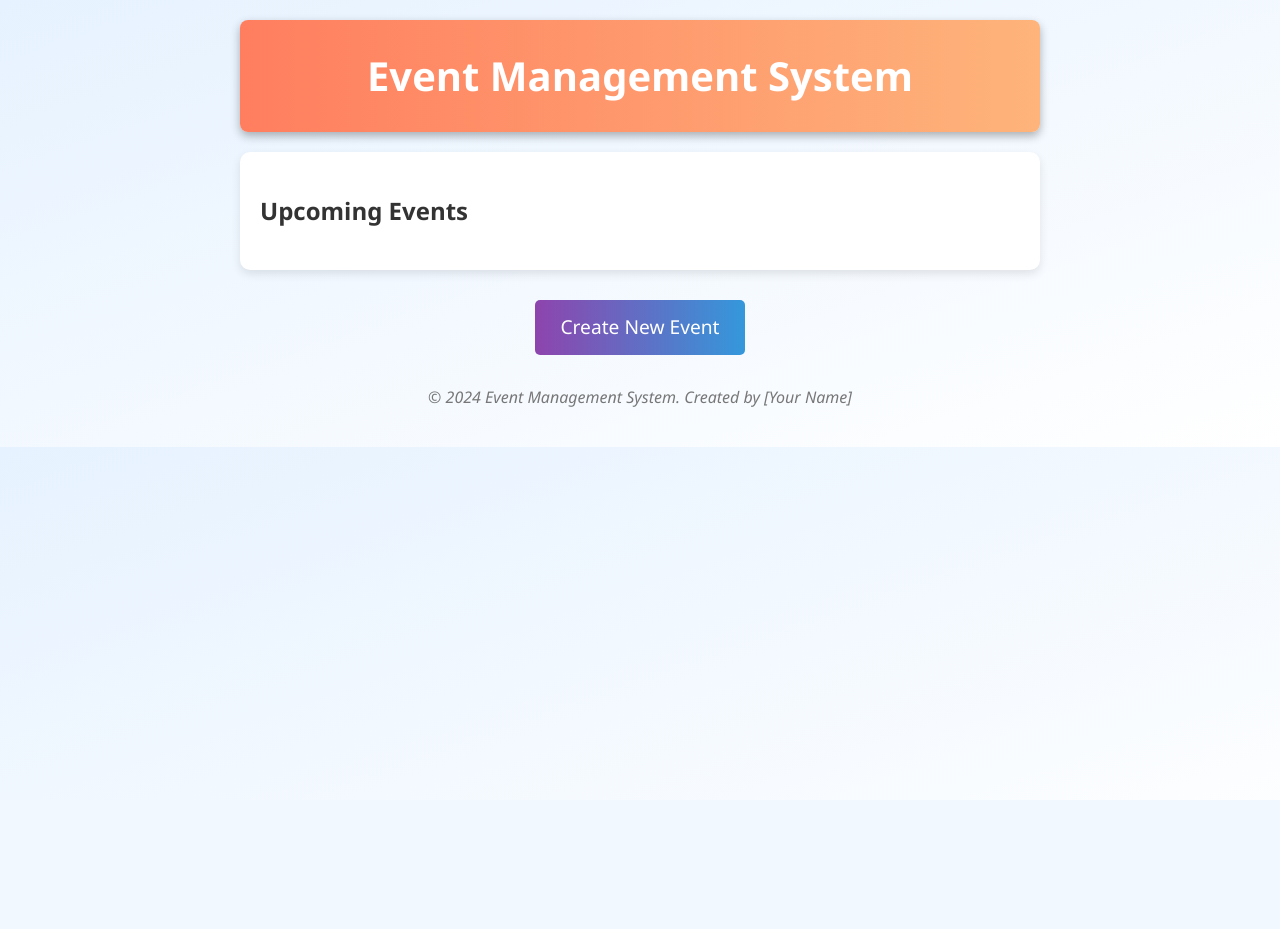
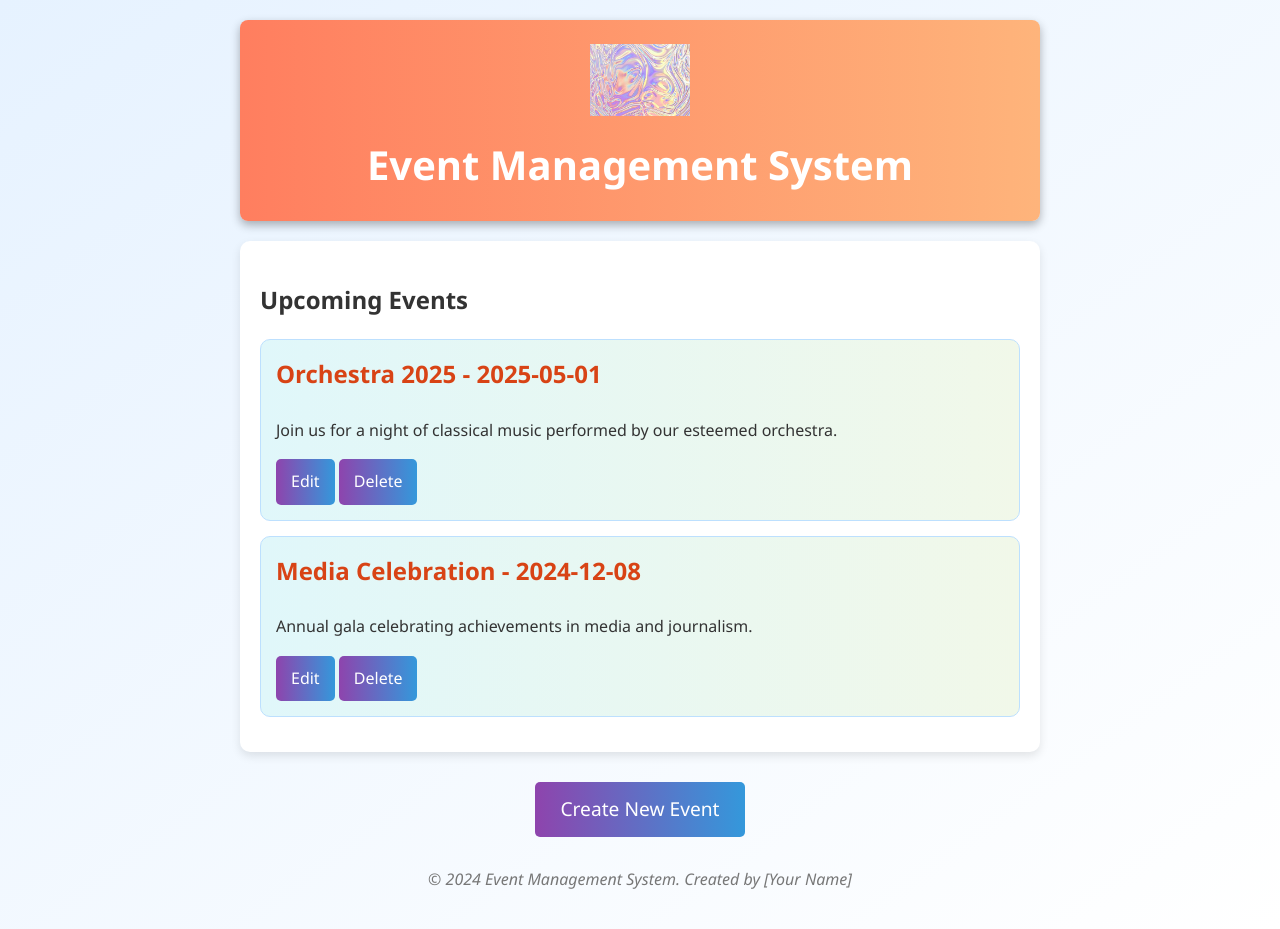
Before and after one commit to Eya74/Event-Management-, a Django app: page / in a window 1280 px wide. Before the commit the page ends 447 px from the top, so only its background shows below. Run offline with Django 5.2, Linux system fonts and the light colour scheme; some libraries are stand-ins or nearby versions.

Commit message:
Add files via upload

```diff
--- a/templates/index.html
+++ b/templates/index.html
@@ -22,6 +22,10 @@
             border-radius: 8px;
             box-shadow: 0 4px 10px rgba(0,0,0,0.3);
             margin-bottom: 20px;
+        }
+        header img {
+            max-width: 100px; /* Adjust the size as needed */
+            margin-bottom: 10px;
         }
         h1 {
             margin: 0;
@@ -81,20 +85,25 @@
 </head>
 <body>
     <header>
+        <img src="pic.jpg" alt="Event Management Logo">
         <h1>Event Management System</h1>
     </header>
 
     <main>
         <section class="event-list">
             <h2>Upcoming Events</h2>
-            {% for event in events %}
             <div class="event-item">
-                <h3>{{ event.name }} - {{ event.date }}</h3>
-                <p>{{ event.description }}</p>
+                <h3>Orchestra 2025 - 2025-05-01</h3>
+                <p>Join us for a night of classical music performed by our esteemed orchestra.</p>
                 <a href="#" class="button">Edit</a>
                 <a href="#" class="button">Delete</a>
             </div>
-            {% endfor %}
+            <div class="event-item">
+                <h3>Media Celebration - 2024-12-08</h3>
+                <p>Annual gala celebrating achievements in media and journalism.</p>
+                <a href="#" class="button">Edit</a>
+                <a href="#" class="button">Delete</a>
+            </div>
         </section>
 
         <section class="create-event">
```
Also changed, not shown: app.py (+17 -14 lines), templates/pic.jpg (added).
